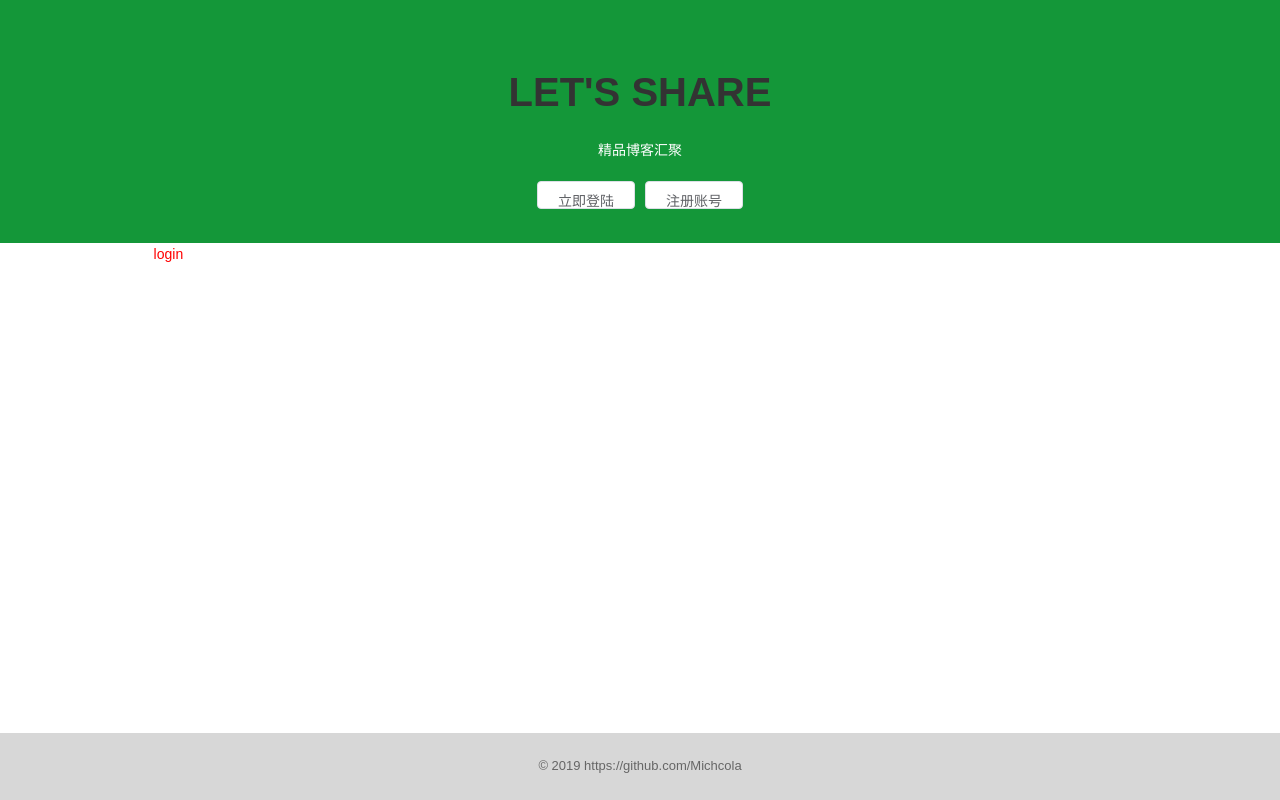
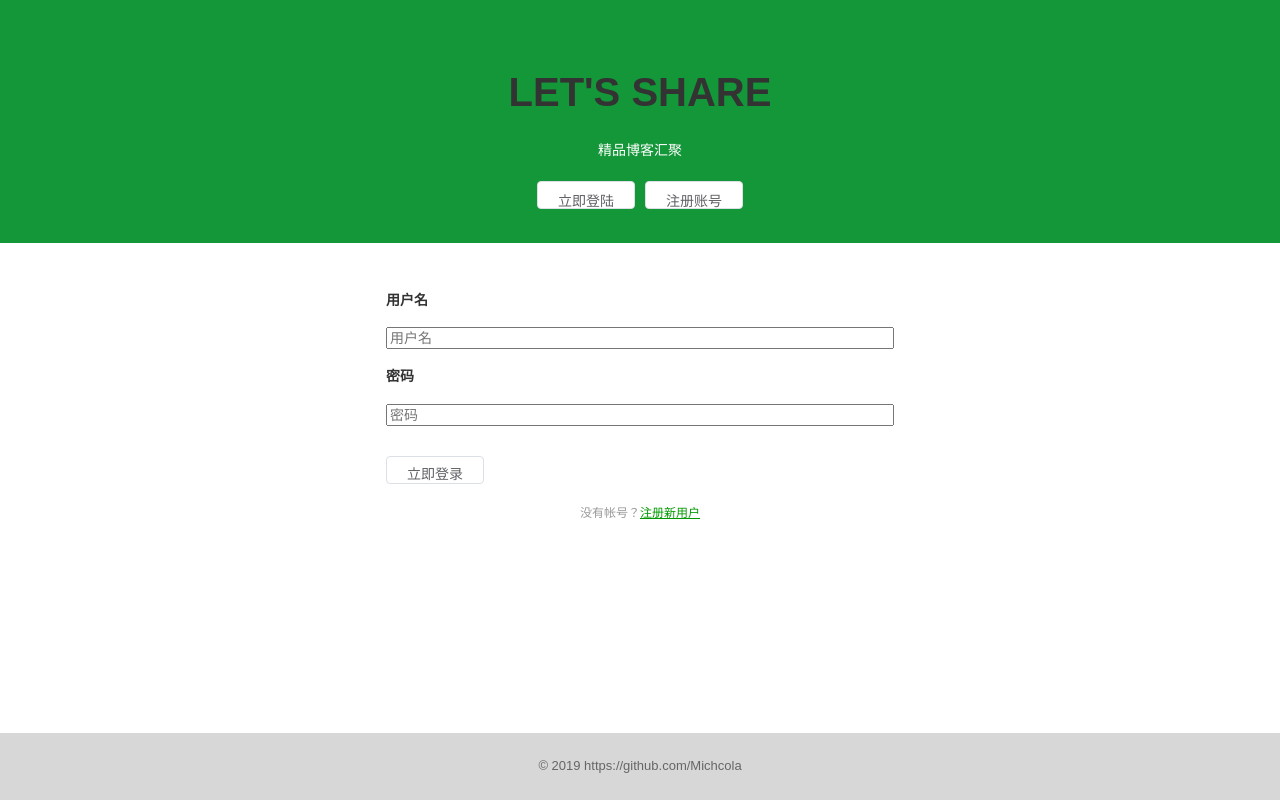
Before and after one commit to Michcola/vue-blog-client, a Vue app: page /#/login in a window 1280 px wide. Built offline with nearby package versions, Linux system fonts and the light colour scheme; no server answers.

Commit message:
实现登陆注册功能

```diff
--- a/src/pages/Login.vue
+++ b/src/pages/Login.vue
@@ -1,22 +1,75 @@
 <template>
-  <div class="login">
-   login
+  <div id="login">
+    <h4>用户名</h4>
+    <!-- 这里未用UI组件，input 样式在 common.less 里新增 -->
+    <input v-model="username" placeholder="用户名">
+    <h4>密码</h4>
+    <input v-model="password" type="password" placeholder="密码" @keyup.enter="onLogin"> <!-- 回车登录 -->
+    <el-button size="medium" @click="onLogin">立即登录</el-button>
+    <p class="notice">没有帐号？<router-link to="/register">注册新用户</router-link></p>
   </div>
 </template>
 
 <script>
-export default {
+  import { mapActions } from "vuex";
+
+  export default {
   data () {
     return {
-      msg: 'Welcome to Your Vue.js App'
+      username: '',
+      password: ''
+    }
+  },
+  methods: {
+    ...mapActions(['login']),
+
+    onLogin() {
+      this.login({username: this.username, password: this.password})
+        .then(()=>{
+          this.$router.push({path: '/'})
+        })
     }
   }
 }
 </script>
 
 <!-- Add "scoped" attribute to limit CSS to this component only -->
-<style scoped>
-.login{
-  color:red;
-}
+<style scoped lang="less">
+  @import url('../assets/base.less');
+
+  // 布局同样用 grid
+  #login, #register {
+    display: grid;
+    justify-content: center;
+    padding-top: 30px;
+
+  h4 {
+    margin: 16px 0;
+  }
+
+  p {
+    margin: 5px 0;
+  }
+
+  input {
+    width: 500px;
+    font-size: 14px;
+  }
+
+  button {
+    margin-top: 30px;
+    justify-self: start;
+  }
+
+  .notice {
+    font-size: 12px;
+    color: @textLighterColor;
+    text-align: center;
+    margin-top: 20px;
+
+  a {
+    color: @themeColor;
+  }
+  }
+  }
 </style>
--- a/src/pages/Register.vue
+++ b/src/pages/Register.vue
@@ -1,22 +1,73 @@
 <template>
-  <div class="register">
-   Register
+  <div id="register">
+    <h4>用户名</h4>
+    <input v-model="username" placeholder="用户名">
+    <h4>密码</h4>
+    <input v-model="password" type="password" placeholder="密码" @keyup.enter="onRegister">
+    <el-button size="medium" @click="onRegister">立即注册</el-button>
+    <p class="notice">已有账号？<router-link to="/login">立即登录</router-link></p>
   </div>
 </template>
 
 <script>
-export default {
+  import { mapActions } from 'vuex'
+
+  export default {
+
   data () {
     return {
-      msg: 'Welcome to Your Vue.js App'
+      username: '',
+      password: ''
+    }
+  },
+  methods: {
+    ...mapActions(['register']),
+    onRegister(){
+      this.register({username: this.username, password: this.password})
+        .then(()=>{
+          this.$router.push({path: '/'})
+        })
     }
   }
 }
 </script>
 
 <!-- Add "scoped" attribute to limit CSS to this component only -->
-<style scoped>
-.register{
-  color:red;
-}
+<style scoped lang="less">
+  @import url('../assets/base.less');
+
+  #login, #register {
+    display: grid;
+    justify-content: center;
+    padding-top: 30px;
+
+  h4 {
+    margin: 16px 0;
+  }
+
+  p {
+    margin: 5px 0;
+  }
+
+  input {
+    width: 500px;
+    font-size: 14px;
+  }
+
+  button {
+    margin-top: 30px;
+    justify-self: start;
+  }
+
+  .notice {
+    font-size: 12px;
+    color: @textLighterColor;
+    text-align: center;
+    margin-top: 20px;
+
+  a {
+    color: @themeColor;
+  }
+  }
+  }
 </style>
```
